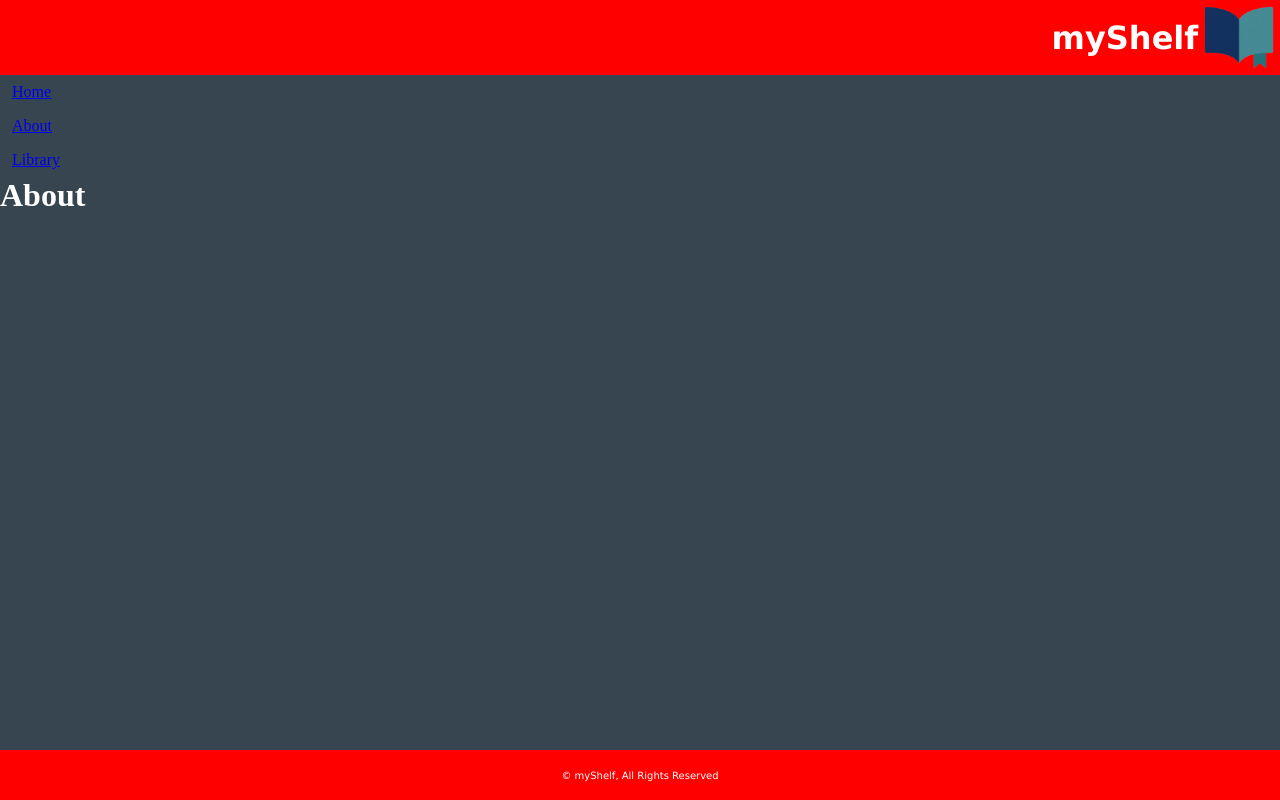
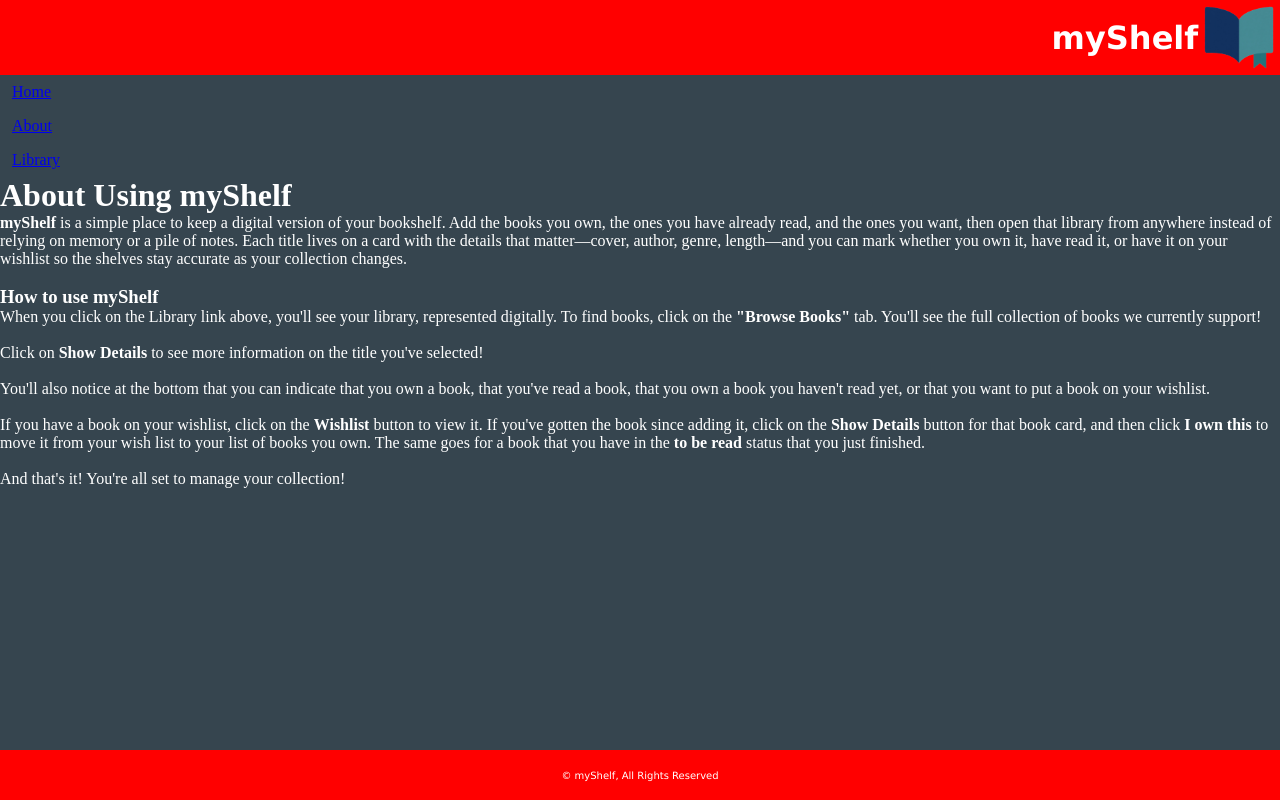
Before and after one commit to caleb-hickey/unit-1-final-project-caleb-hickey, a React (Vite) app: page /about in a window 1280 px wide. Built offline with nearby package versions, Linux system fonts and the light colour scheme.

Commit message:
adding content to the about page

```diff
--- a/src/components/pages/About.jsx
+++ b/src/components/pages/About.jsx
@@ -2,7 +2,28 @@ function About() {
 
     return(
         <div>
-            <h1>About</h1>
+            <main className="aboutPageOverview">
+                <h1 className="aboutPageTitle">About Using myShelf</h1>
+                <p className="aboutPageIntroParagraph"><b>myShelf</b> is a simple place to keep a digital version of your bookshelf. Add the books you own, the ones you have already read, and the ones you want, then open that library from anywhere instead of relying on memory or a pile of notes. Each title lives on a card with the details that matter—cover, author, genre, length—and you can mark whether you own it, have read it, or have it on your wishlist so the shelves stay accurate as your collection changes. </p>
+                <br></br>
+            </main>
+            <section className="howToUseBlock">
+                <h3>How to use myShelf</h3>
+                <p>When you click on the Library link above, you'll see your library, represented digitally. To find books, click on the <b>"Browse Books"</b> tab. You'll see the full collection of books we currently support!
+                    <br></br>
+                    <br></br>
+                    Click on <b>Show Details</b> to see more information on the title you've selected!
+                    <br></br>
+                    <br></br>
+                    You'll also notice at the bottom that you can indicate that you own a book, that you've read a book, that you own a book you haven't read yet, or that you want to put a book on your wishlist.
+                    <br></br>
+                    <br></br>
+                    If you have a book on your wishlist, click on the <b>Wishlist</b> button to view it. If you've gotten the book since adding it, click on the <b>Show Details</b> button for that book card, and then click <b>I own this</b> to move it from your wish list to your list of books you own. The same goes for a book that you have in the <b>to be read</b> status that you just finished.
+                    <br></br>
+                    <br></br>
+                    And that's it! You're all set to manage your collection!
+                </p>
+            </section>
         </div>
     );
 }
--- a/src/components/pages/HomePage.jsx
+++ b/src/components/pages/HomePage.jsx
@@ -5,8 +5,8 @@ function HomePage() {
     return(
         <div className="homepageBanner">
             <img className="homepageLogo" src={logo}></img>
-            <h1>Homepage</h1>
-            <h3>Your digital book collection manager</h3>
+            <h1>Welcome to myShelf!</h1>
+            <h3>Your book collection manager, digitized</h3>
         </div>
     );
 }
```
